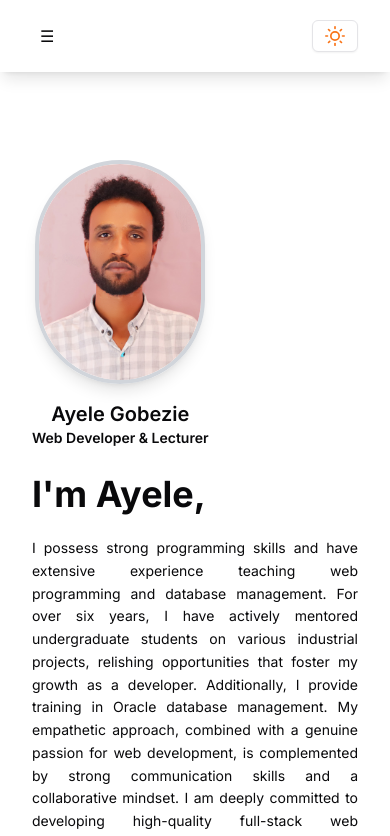
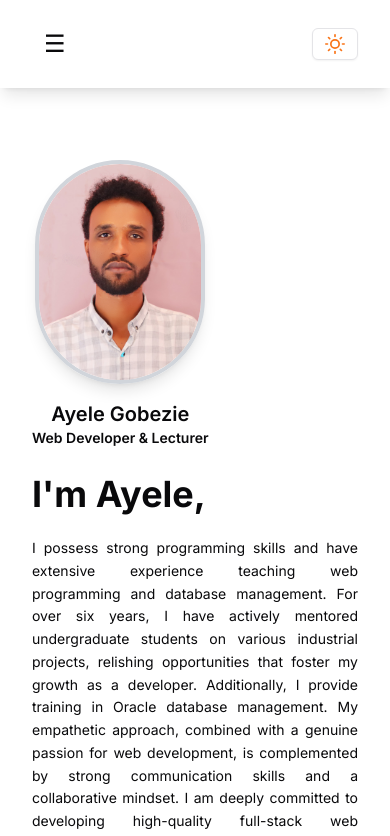
Before and after one commit to ayelegc/ayugobezie21, a Next.js app: page / in a window 390 px wide. Shown: the top 836 px of the page. Built offline with nearby package versions, Linux system fonts and the light colour scheme; a web font is replaced by a local one.

Commit message:
change humburger menu

```diff
--- a/components/header.tsx
+++ b/components/header.tsx
@@ -12,7 +12,9 @@ export default function Header() {
   const toggleDrawer = () => {
     setDrawerOpen((prev) => !prev);
   };
+
   const isActive = (path: string) => (pathname === path ? 'text-gold font-bold' : '');
+
   const menuItems = [
     { href: '/', label: 'Home' },
     { href: '/posts', label: 'TechPosts' },
@@ -21,20 +23,28 @@ export default function Header() {
     { href: 'https://drive.google.com/file/d/1hGMZzv8OMmYPRjJ01mcLi25c9pRi_OxX/view?usp=sharing', label: 'Download CV', external: true },
   ];
 
+  // Specify the type for the onClickHandler parameter
   const renderMenuItems = (onClickHandler?: () => void) => (
     menuItems.map(({ href, label, external }) => (
       <li key={href} className={`transition-colors hover:text-foreground/80 ${isActive(href)}`}>
-        <Link href={href} target={external ? '_blank' : undefined} onClick={external ? onClickHandler : undefined}>
+        <Link
+          href={href}
+          target={external ? '_blank' : undefined}
+          onClick={() => {
+            if (onClickHandler) onClickHandler();
+          }}
+        >
           {label}
         </Link>
       </li>
     ))
   );
+
   return (
     <header className='fixed inset-x-0 top-0 z-50 bg-background/75 py-4 backdrop-blur-md shadow-lg'>
       <nav className='container flex max-w-3xl items-center justify-between'>
-              <button
-          className='md:hidden p-2 focus:outline-none'
+        <button
+          className='md:hidden text-2xl p-3 focus:outline-none'
           onClick={toggleDrawer}
           aria-label={isDrawerOpen ? 'Close menu' : 'Open menu'}
         >
@@ -48,6 +58,7 @@ export default function Header() {
           <ThemeToggle />
         </div>
       </nav>
+
       {isDrawerOpen && (
         <div className='fixed inset-0 z-40 bg-black/50 md:hidden' onClick={toggleDrawer}>
           <div className='absolute top-0 right-0 w-64 h-full bg-background p-4' onClick={(e) => e.stopPropagation()}>
--- a/components/introduction.tsx
+++ b/components/introduction.tsx
@@ -14,6 +14,7 @@ export default function Intro() {
   My empathetic approach, combined with a genuine passion for web development, is complemented by strong communication skills and a collaborative mindset.
   I am deeply committed to developing high-quality full-stack web applications and sharing my knowledge with others.
 </p>
+
       </div>
       <div className='relative flex flex-col items-center'>
         <Image
```
Lines whose indentation alone changed are shown as unchanged.
